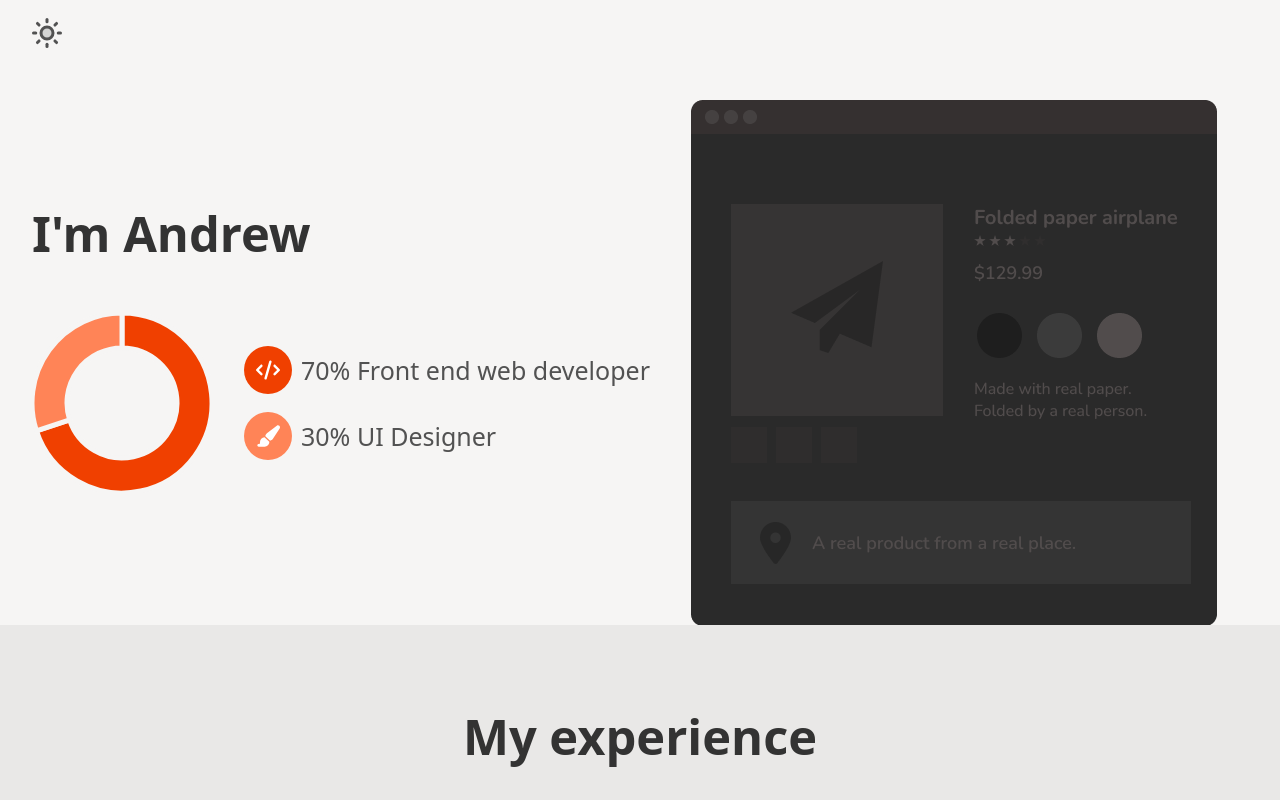
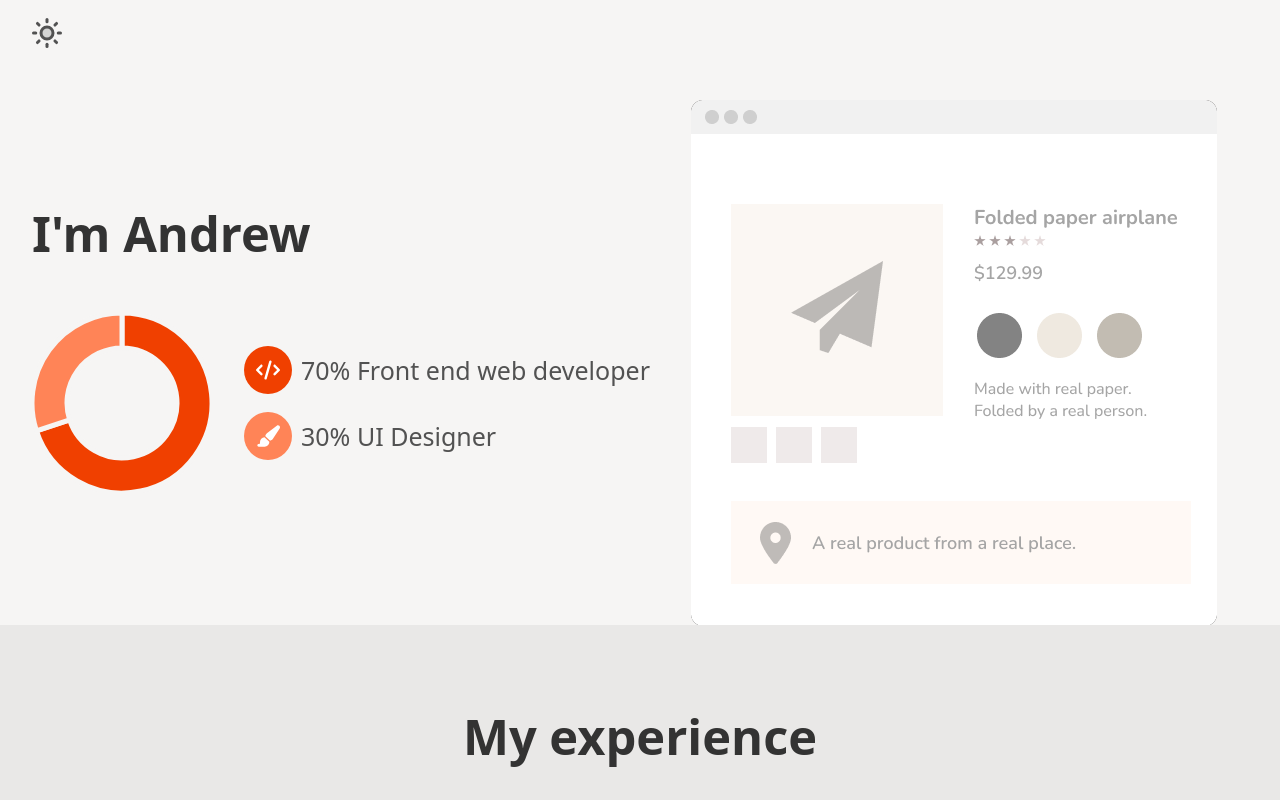
Before and after one commit to achimmer/achimmer.github.io, a website: page main/index.html in a window 1280 px wide. Shown: the top 800 px of the page. Drawn offline with Linux system fonts and the light colour scheme.

Commit message:
home-update

```diff
--- a/main/index.html
+++ b/main/index.html
@@ -140,6 +140,8 @@
       <picture class="bg-decoration z-index-1 display@sm">
         <source srcset="../media/home-ui-pd.png" media="(prefers-color-scheme:dark)">
         <img class="position-absolute right-0" src="../media/home-ui-pd.png" />
+        <source srcset="../media/home-ui-pd-light.png" media="(prefers-color-scheme:light)">
+        <img class="position-absolute right-0" src="../media/home-ui-pd-light.png" />
       </picture>
 
     </header>
```
Also changed, not shown: media/home-ui-pd-light.png (added).
